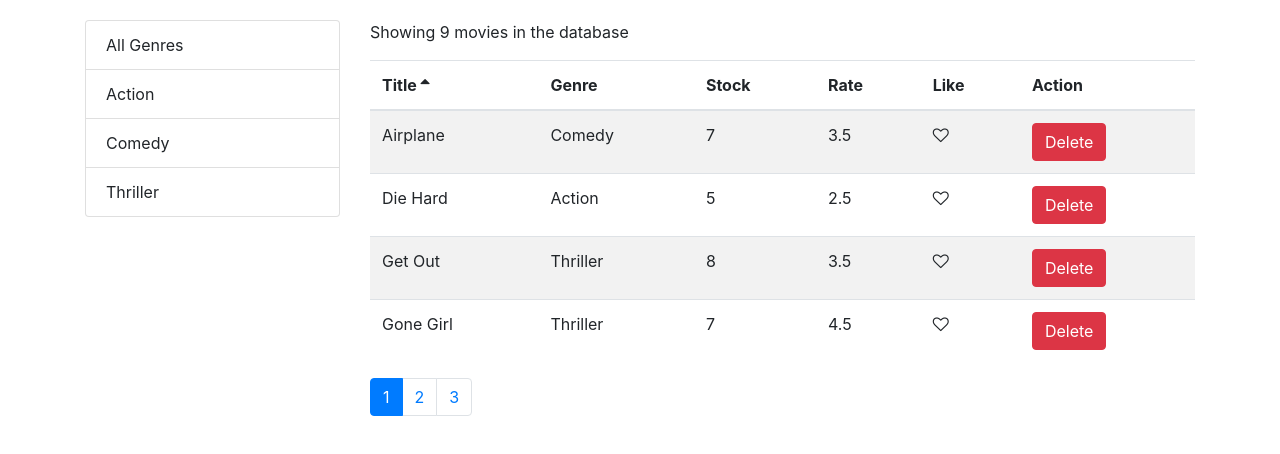
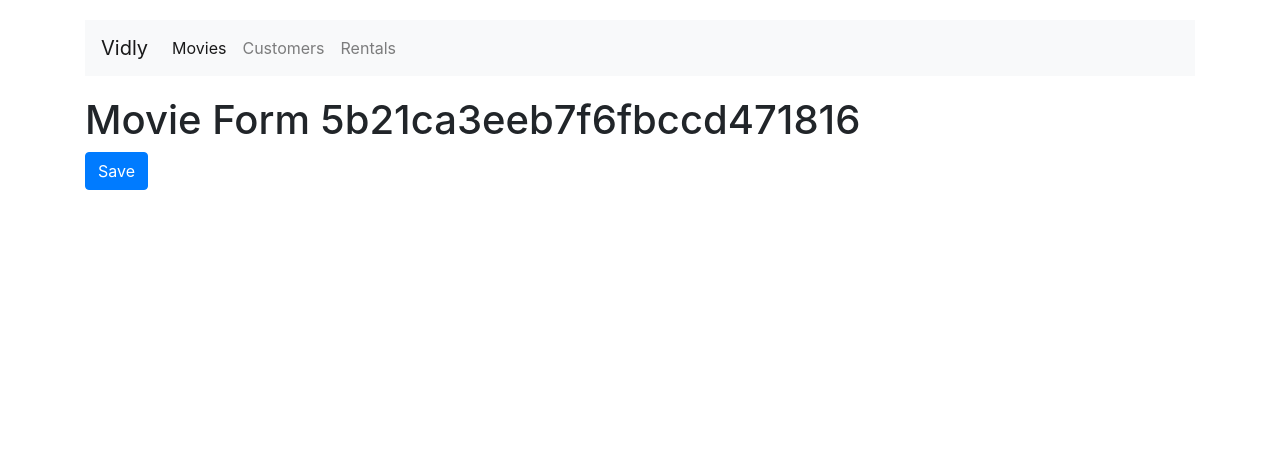
Before and after one commit to bijay11/movieapp, a React (Create React App) app: page /movies/5b21ca3eeb7f6fbccd471816 in a window 1280 px wide. Shown: the top 454 px of the page. Built offline with nearby package versions, Linux system fonts and the light colour scheme.

Commit message:
React-Router-Dom Added and Navbar added

```diff
--- a/src/App.js
+++ b/src/App.js
@@ -1,10 +1,26 @@
+import React from "react";
+import { Route, Switch, Redirect } from "react-router-dom";
 import "./App.css";
+import NavBar from "./components/navbar";
 import Movies from "./movies";
+import MovieForm from "./components/movieForm";
+import Customers from "./components/customers";
+import Rentals from "./components/rentals";
+import NotFound from "./components/notFound";
 
 function App() {
   return (
     <main className="container">
-      <Movies />
+      <NavBar />
+      <Switch>
+        <Route path="/movies/:id" component={MovieForm} />
+        <Route path="/movies" component={Movies} />
+        <Route path="/customers" component={Customers} />
+        <Route path="/rentals" component={Rentals} />
+        <Route path="/not-found" component={NotFound} />
+        <Redirect from="/" exact to="/movies" />
+        <Redirect to="/not-found" />
+      </Switch>
     </main>
   );
 }
--- a/src/components/common/pagination.jsx
+++ b/src/components/common/pagination.jsx
@@ -1,6 +1,7 @@
 import React from "react";
 import PropTypes from "prop-types";
 import _ from "lodash";
+import { Link } from "react-router-dom";
 const Pagination = (props) => {
   //we will need array here to map each list item
 
@@ -17,9 +18,13 @@
             key={page}
             className={page === currentPage ? "page-item active" : "page-item"}
           >
-            <a className="page-link" onClick={() => onPageChange(page)}>
+            <Link
+              to="#"
+              className="page-link"
+              onClick={() => onPageChange(page)}
+            >
               {page}
-            </a>
+            </Link>
           </li>
         ))}
       </ul>
--- /dev/null
+++ b/src/components/customers.jsx
@@ -0,0 +1,7 @@
+import React from "react";
+
+const Customers = () => {
+  return <h1>Customers</h1>;
+};
+
+export default Customers;
--- /dev/null
+++ b/src/components/movieForm.jsx
@@ -0,0 +1,17 @@
+import React from "react";
+
+const MovieForm = ({ match, history }) => {
+  return (
+    <div>
+      <h1> Movie Form {match.params.id}</h1>
+      <button
+        className="btn btn-primary"
+        onClick={() => history.push("/movies")}
+      >
+        Save
+      </button>
+    </div>
+  );
+};
+
+export default MovieForm;
--- a/src/components/moviesTable.jsx
+++ b/src/components/moviesTable.jsx
@@ -1,10 +1,17 @@
 import React, { Component } from "react";
+import { Link } from "react-router-dom";
 import Like from "./common/like";
 import Table from "./common/table";
 
 class MoviesTable extends Component {
   columns = [
-    { path: "title", label: "Title" },
+    {
+      path: "title",
+      label: "Title",
+      content: (movie) => (
+        <Link to={`/movies/${movie._id}`}>{movie.title}</Link>
+      ),
+    },
     { path: "genre.name", label: "Genre" },
     { path: "numberInStock", label: "Stock" },
     { path: "dailyRentalRate", label: "Rate" },
--- /dev/null
+++ b/src/components/navbar.jsx
@@ -0,0 +1,44 @@
+import React from "react";
+import { NavLink } from "react-router-dom";
+
+const NavBar = () => {
+  return (
+    <nav className="navbar navbar-expand-lg navbar-light bg-light">
+      <NavLink className="navbar-brand" to="/">
+        Vidly
+      </NavLink>
+      <button
+        className="navbar-toggler"
+        type="button"
+        data-toggle="collapse"
+        data-target="#navbarNav"
+        aria-controls="navbarNav"
+        aria-expanded="false"
+        aria-label="Toggle navigation"
+      >
+        <span className="navbar-toggler-icon"></span>
+      </button>
+      <div className="collapse navbar-collapse" id="navbarNav">
+        <ul className="navbar-nav">
+          <li className="nav-item">
+            <NavLink className="nav-link" to="/movies">
+              Movies
+            </NavLink>
+          </li>
+          <li className="nav-item">
+            <NavLink className="nav-link" to="/customers">
+              Customers
+            </NavLink>
+          </li>
+          <li className="nav-item">
+            <NavLink className="nav-link" to="Rentals">
+              Rentals
+            </NavLink>
+          </li>
+        </ul>
+      </div>
+    </nav>
+  );
+};
+
+export default NavBar;
--- /dev/null
+++ b/src/components/notFound.jsx
@@ -0,0 +1,7 @@
+import React from "react";
+
+const NotFound = () => {
+  return <h1>Not Found</h1>;
+};
+
+export default NotFound;
--- /dev/null
+++ b/src/components/rentals.jsx
@@ -0,0 +1,7 @@
+import React from "react";
+
+const Rentals = () => {
+  return <h1>Rentals</h1>;
+};
+
+export default Rentals;
--- a/src/index.css
+++ b/src/index.css
@@ -3,7 +3,9 @@
   padding: 20px 0 0;
   font-family: sans-serif;
 }
-
+.navbar {
+  margin-bottom: 20px;
+}
 .clickable {
   cursor: pointer;
 }
--- a/src/index.js
+++ b/src/index.js
@@ -1,5 +1,6 @@
 import React from "react";
 import ReactDOM from "react-dom";
+import { BrowserRouter } from "react-router-dom";
 import "./index.css";
 import App from "./App";
 import reportWebVitals from "./reportWebVitals";
@@ -8,7 +9,9 @@
 
 ReactDOM.render(
   <React.StrictMode>
-    <App />
+    <BrowserRouter>
+      <App />
+    </BrowserRouter>
   </React.StrictMode>,
   document.getElementById("root")
 );
```
